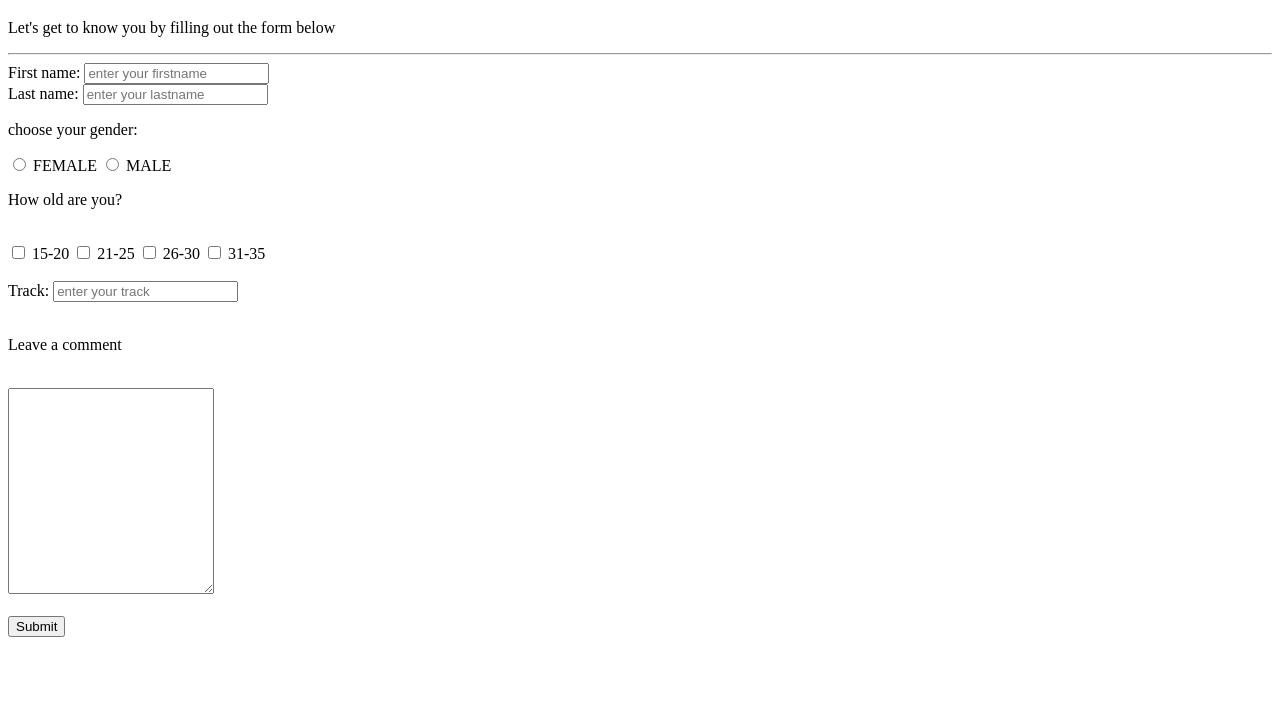
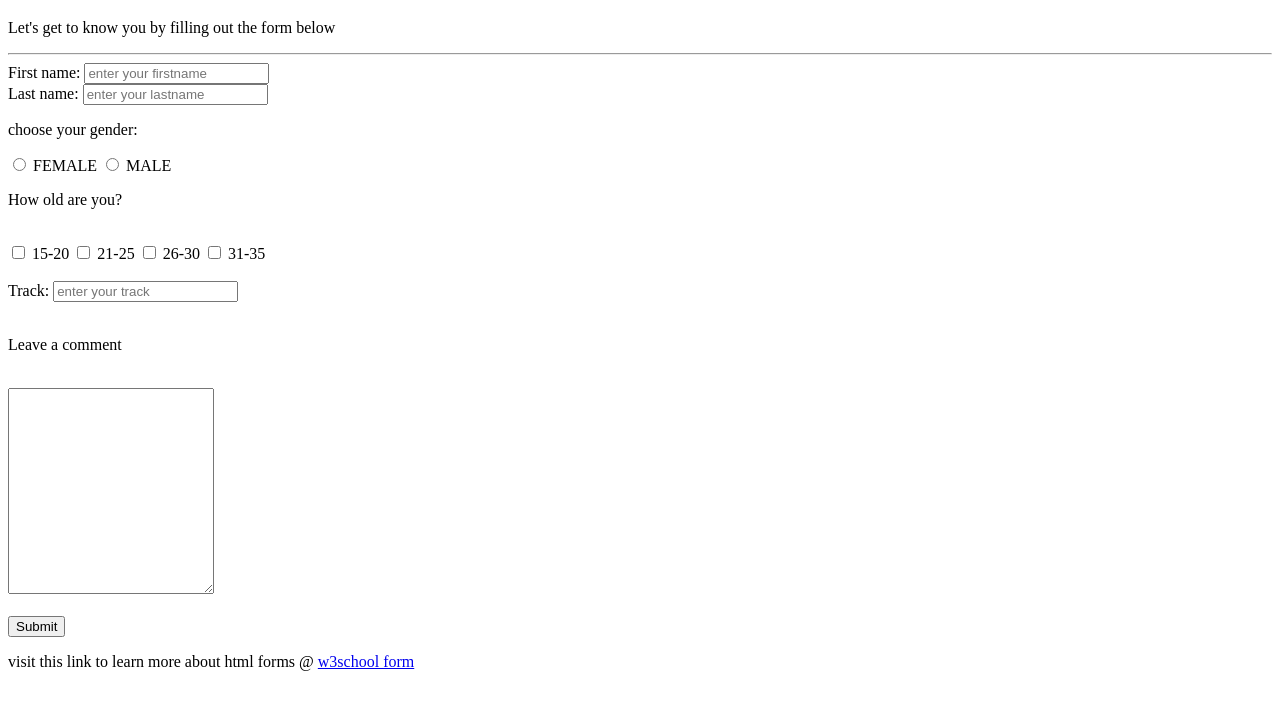
Before and after one commit to TereCodes/html-contact-page, a plain HTML site: page index.html in a window 1280 px wide. Shown: the part 61-770 px from the top of the page. Drawn offline with Linux system fonts and the light colour scheme.

Commit message:
modified my index.html

```diff
--- a/index.html
+++ b/index.html
@@ -35,5 +35,6 @@
   <textarea name="message" style="width:200px; height:200px;"></textarea><br><br>
   <input type="submit" value="Submit">
     </form>
+    <p>visit this link to learn more about html forms @ <a href="https://www.w3schools.com/html/html_form_elements.asp">w3school form </a></p>
 </body>
 </html>
```
